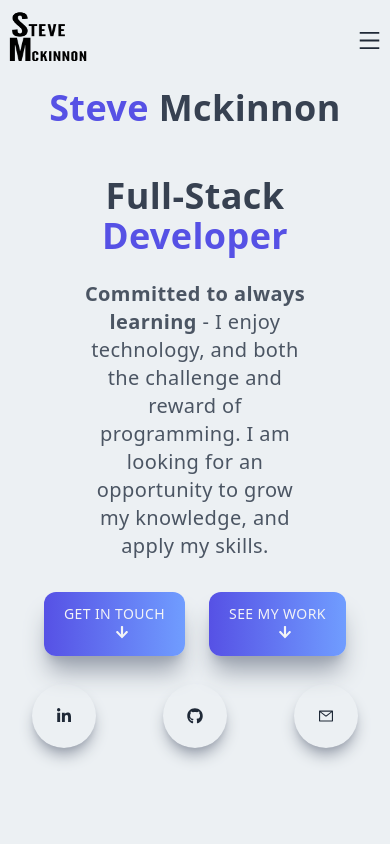
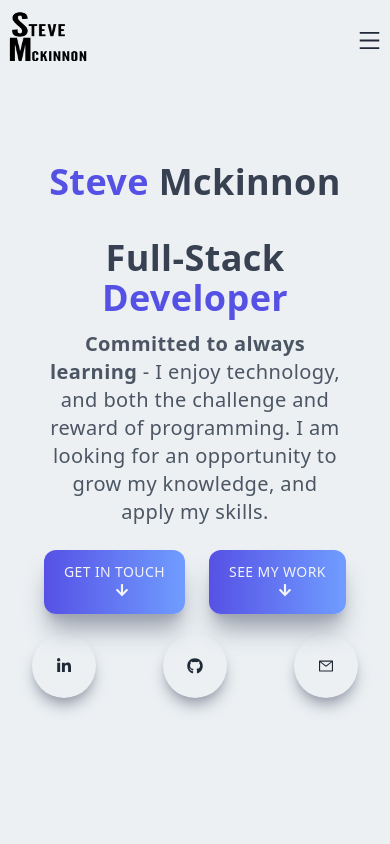
Before and after one commit to stevem42/portfolio, a Next.js app: page / in a window 390 px wide. Shown: the top 844 px of the page. Built offline with nearby package versions, Linux system fonts and the light colour scheme.

Commit message:
adjust mobile spacing on main

```diff
--- a/components/Main.jsx
+++ b/components/Main.jsx
@@ -8,19 +8,19 @@ const Main = () => {
     <main id="home" className="w-full h-screen text-center">
       <div className="max-w-[1240px] xs:px-8 w-full h-full mx-auto p-2 flex justify-center items-center">
         <div>
-          <h1 className="py-2 text-gray-700">
+          <h1 className="mt-4 md:py-2 text-gray-700">
             <span className="text-[#5651e5]">Steve</span> Mckinnon
           </h1>
-          <h1 className="xs:mt-8 py-2 text-gray-700">
+          <h1 className="xs:mt-8 py-1 md:py-2 text-gray-700">
             Full-Stack <span className="text-[#5651e5]">Developer</span>
           </h1>
-          <p className="py-4 text-xl text-gray-600 max-w-[70%] m-auto">
+          <p className="py-2 md:py-4 text-xl text-gray-600 max-w-[90%] md:max-w-[70%] m-auto">
             <span className="font-bold">Committed to always learning</span> - I
             enjoy technology, and both the challenge and reward of programming.
             I am looking for an opportunity to grow my knowledge, and apply my
             skills.
           </p>
-          <div className="flex justify-center text-sm sm:text-lg ">
+          <div className="flex justify-center text-sm sm:text-md">
             <Link href="/#contact">
               <div className="flex justify-center items-center text-center">
                 <a className=" px-4 py-3 m-3 text-gray-100 mt-4 shadow-xl cursor-pointer shadow-gray-400 rounded-xl uppercase bg-gradient-to-r from-[#5651e5] to-[#709dff]">
@@ -42,7 +42,7 @@ const Main = () => {
               </div>
             </Link>
           </div>
-          <div className="flex items-center justify-between max-w-[330px] m-auto py-4">
+          <div className="flex items-center justify-between max-w-[330px] m-auto pt-2 md:py-4">
             <a
               target="_blank"
               rel="noreferrer"
```
